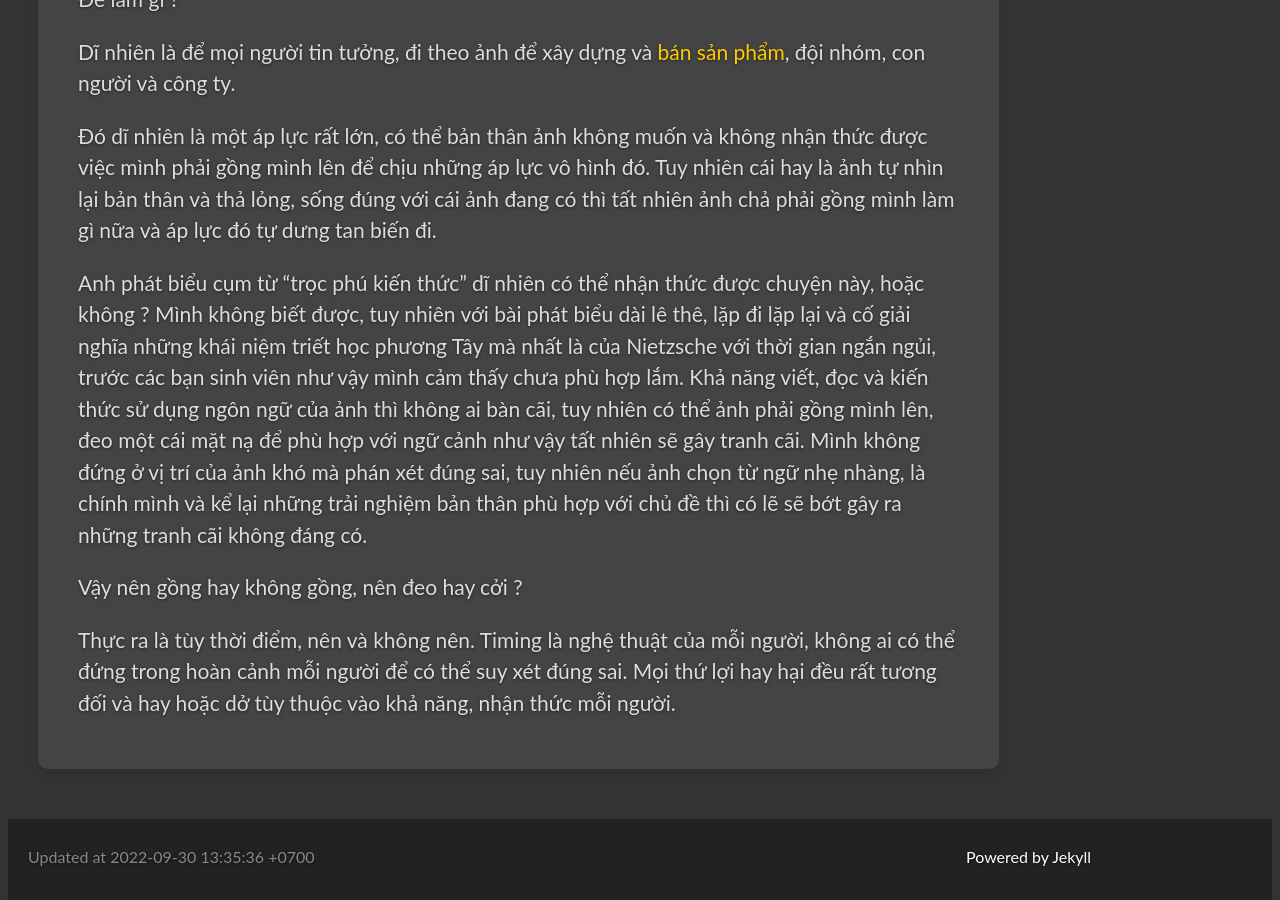
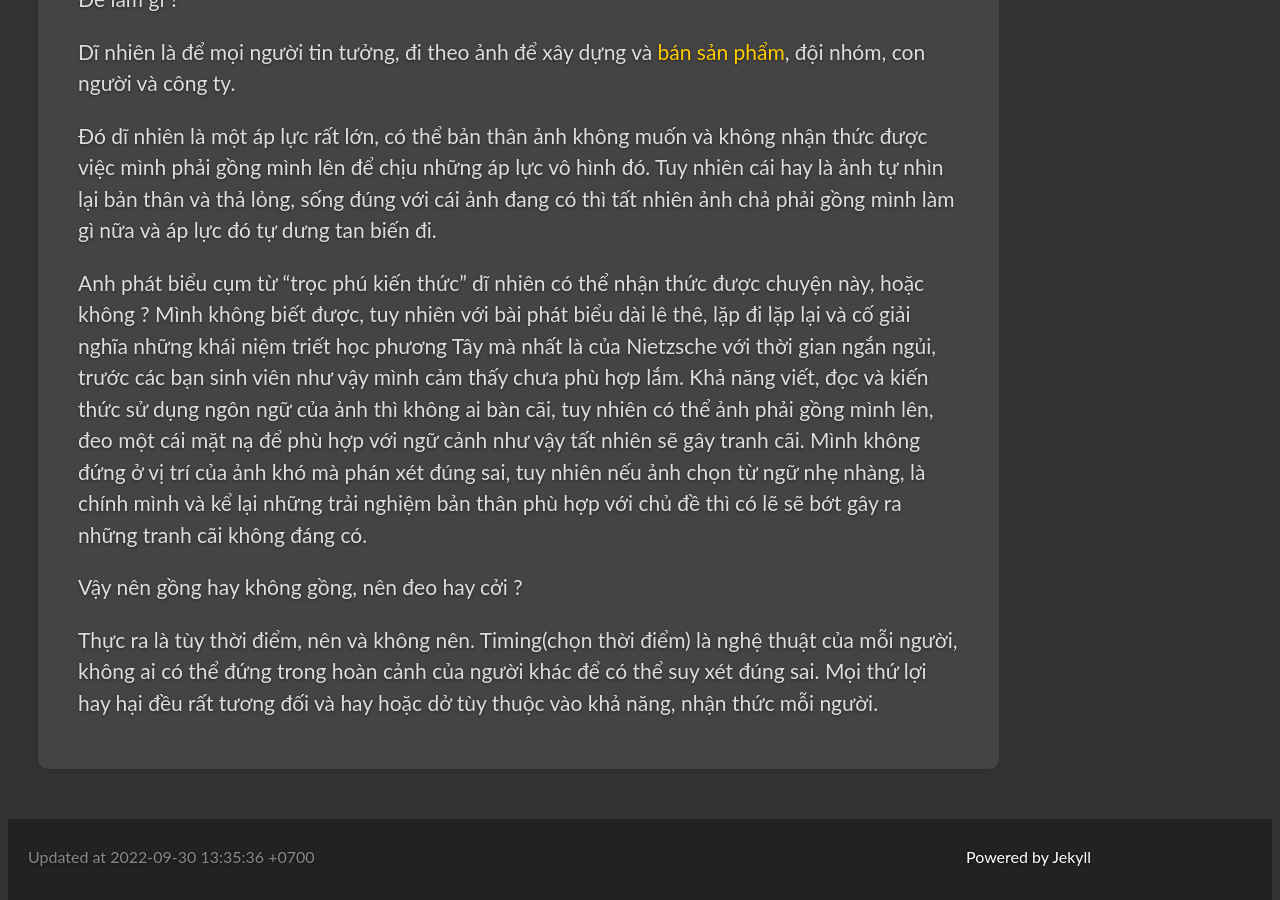
Before and after one commit to vdchuyen/chuyen-vn, a Jekyll site: the page built from _posts/2022-09-30-gong-de-lam-gi.md, in a window 1280 px wide and 900 px high, scrolled down 753 px. Built offline with Jekyll 4.4.1, drawn with Linux system fonts in a browser that asks for light colours; our own code applies the rules of GitHub Pages for plain Markdown files; Markdown is read by kramdown in place of the engine named in the settings.

Commit message:
Update 2022-09-30-gong-de-lam-gi.md

```diff
--- a/_posts/2022-09-30-gong-de-lam-gi.md
+++ b/_posts/2022-09-30-gong-de-lam-gi.md
@@ -16,4 +16,4 @@ Anh phát biểu cụm từ "trọc phú kiến thức" dĩ nhiên có thể nh
 
 Vậy nên gồng hay không gồng, nên đeo hay cởi ?
 
-Thực ra là tùy thời điểm, nên và không nên. Timing là nghệ thuật của mỗi người, không ai có thể đứng trong hoàn cảnh mỗi người để có thể suy xét đúng sai. Mọi thứ lợi hay hại đều rất tương đối và hay hoặc dở tùy thuộc vào khả năng, nhận thức mỗi người.
+Thực ra là tùy thời điểm, nên và không nên. Timing(chọn thời điểm) là nghệ thuật của mỗi người, không ai có thể đứng trong hoàn cảnh của người khác để có thể suy xét đúng sai. Mọi thứ lợi hay hại đều rất tương đối và hay hoặc dở tùy thuộc vào khả năng, nhận thức mỗi người.
```
